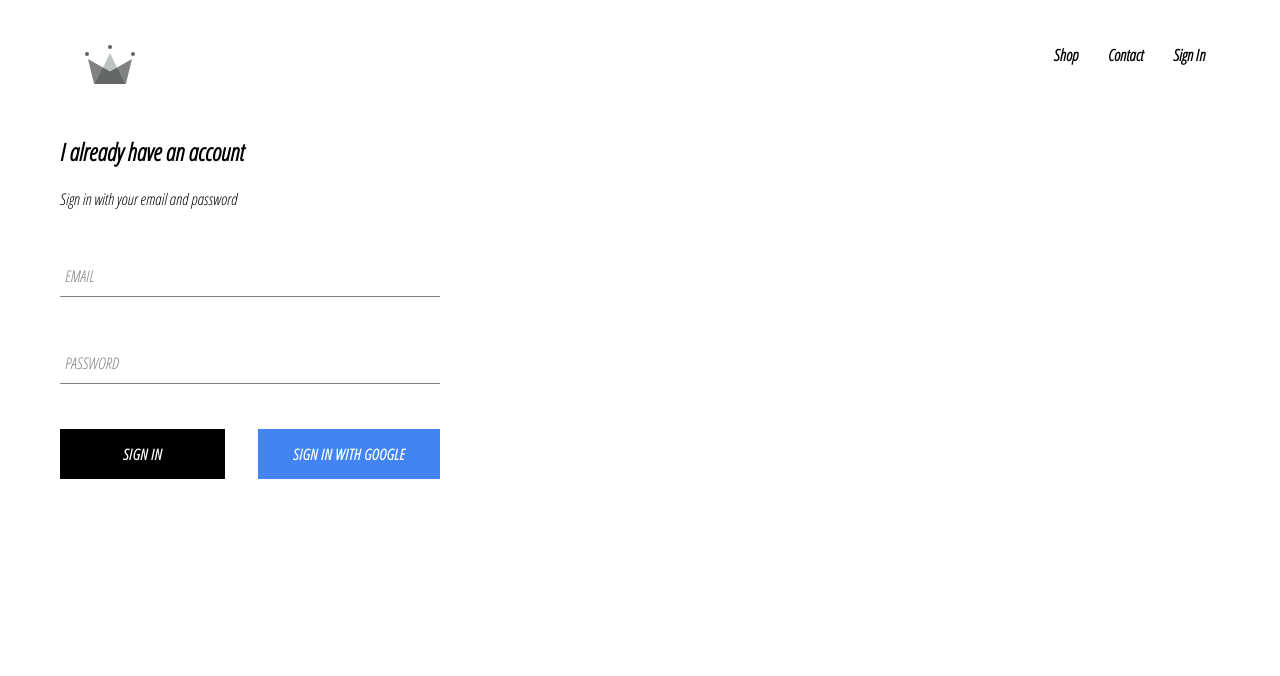
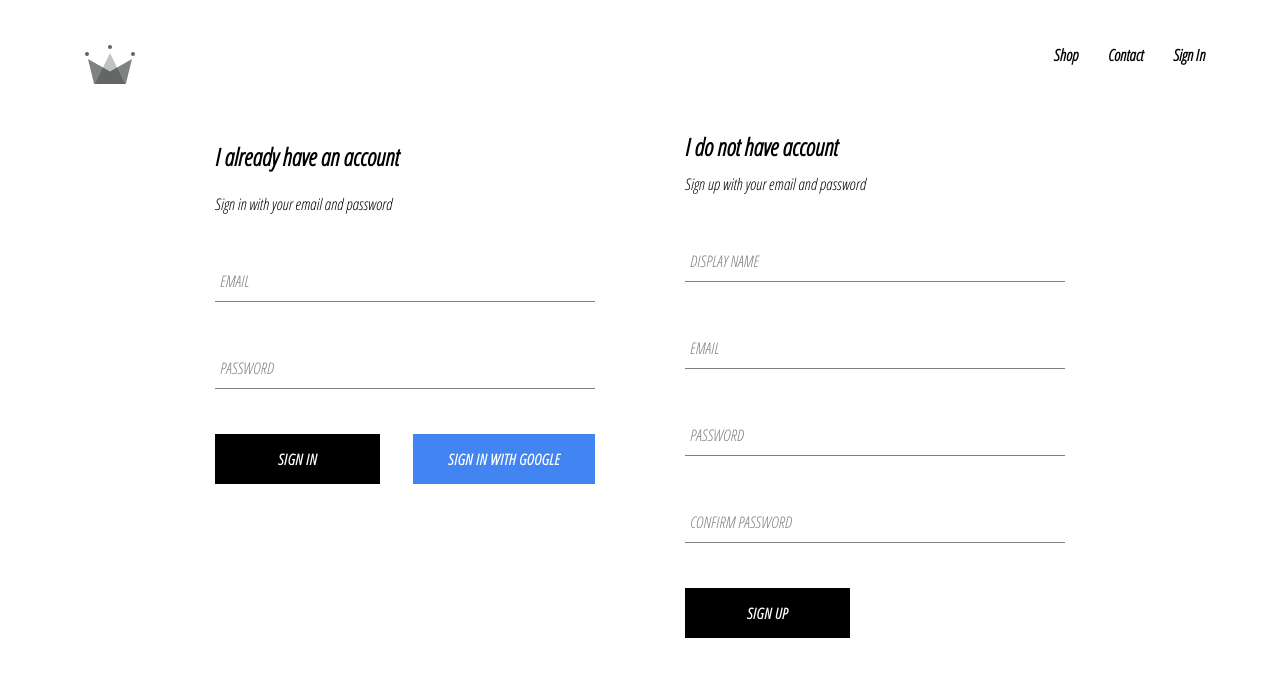
Before and after one commit to MMansourii/crown-clothing, a React (Create React App) app: page /signin in a window 1280 px wide. Shown: the top 676 px of the page. Built offline with nearby package versions, Linux system fonts and the light colour scheme; no server answers.

Commit message:
implemented firebase utils, included ability to store authenticated users into our firestore database

```diff
--- a/src/App.js
+++ b/src/App.js
@@ -5,7 +5,7 @@
 import ShopPage from './Pages/shop/shop.component';
 import Header from './Components/header/header.component';
 import SignInAndSignUpPage from './Pages/sign-in-and-sign-up/sign-in-and-sign-up.component';
-import { auth } from './firebase/firebase.utils';
+import { auth,createUserProfileDocument } from './firebase/firebase.utils';
 
 class App extends React.Component {
   constructor(){
@@ -19,11 +19,24 @@
   unsubscribeFromAuth = null ;
 
   componentDidMount(){
-   this.unsubscribeFromAuth = auth.onAuthStateChanged(user => {
-      this.setState({currentUser : user});
-      console.log(user);
+   this.unsubscribeFromAuth = auth.onAuthStateChanged(async userAuth => {
+        if(userAuth) {
+          const userRef = await createUserProfileDocument(userAuth) ;
+          userRef.onSnapshot(snapshot => {
+              this.setState({
+                currentUser:{
+                  id : snapshot.id,
+                  ...snapshot.data()
+                }
+              })
+              console.log(this.state);
+          });
+        }else{
+          this.setState({currentUser : userAuth});
+        }
     });
   }
+
   componentWillUnmount(){
     this.unsubscribeFromAuth();
   }
--- /dev/null
+++ b/src/Components/sign-up/sign-up.component.jsx
@@ -0,0 +1,93 @@
+import React,{Component} from 'react';
+
+import FormInput from '../form-input/form-input.component';
+import CustomButton from '../custom-button/custom-button.component';
+
+import { auth,createUserProfileDocument} from '../../firebase/firebase.utils';
+
+import './sign-up.styles.scss';
+
+class SignUp extends Component {
+    constructor(){
+        super();
+        this.state = {
+            displayName:'',
+            email:'',
+            password:'',
+            confirmPassword:'',
+        }
+    }
+    handleSubmit = async event =>{
+        event.preventDefault();
+        const {displayName,email,password,confirmPassword} = this.state;
+
+        if(password !== confirmPassword){
+            alert("passwords don't match");
+            return;
+        }
+        try{
+            const { user } = await auth.createUserWithEmailAndPassword(email,password);
+
+          await createUserProfileDocument(user , {displayName});
+          this.setState({
+            displayName:'',
+            email:'',
+            password:'',
+            confirmPassword:'',
+          })
+
+        }catch(error){
+            console.log(error);
+        }
+    }
+    handleChange = event =>{
+        const {name,value} = event.target
+        this.setState({[name]:value});
+    }
+    render(){
+        const {displayName,email,password,confirmPassword} = this.state;
+        return(
+            <div className='sign-up' >
+                <h2 className='title'>I do not have account</h2>
+                <span>Sign up with your email and password</span>
+                <form className='sign-up-form' onSubmit={this.handleSubmit} >
+                    <FormInput
+                    type='text'
+                    name='displayName'
+                    value ={displayName}
+                    onChange={this.handleChange}
+                    label='Display Name'
+                    required
+                    />
+                    <FormInput
+                    type='email'
+                    name='email'
+                    value ={email}
+                    onChange={this.handleChange}
+                    label='Email'
+                    required
+                    />
+                    <FormInput
+                    type='password'
+                    name='password'
+                    value ={password}
+                    onChange={this.handleChange}
+                    label='Password'
+                    required
+                    />
+                    <FormInput
+                    type='password'
+                    name='confirmPassword'
+                    value ={confirmPassword}
+                    onChange={this.handleChange}
+                    label='Confirm Password'
+                    required
+                    />
+                    <CustomButton type='submit'>SIGN UP</CustomButton>
+                </form>
+            </div>
+        );
+    }
+}
+
+export default SignUp ;
--- /dev/null
+++ b/src/Components/sign-up/sign-up.styles.scss
@@ -0,0 +1,9 @@
+.sign-up{
+    display: flex;
+    flex-direction: column;
+    width: 380px;
+
+    .title{
+        margin: 10px 0px;
+    }
+}
--- a/src/Pages/sign-in-and-sign-up/sign-in-and-sign-up.component.jsx
+++ b/src/Pages/sign-in-and-sign-up/sign-in-and-sign-up.component.jsx
@@ -1,10 +1,13 @@
 import React from 'react';
 import SignIn from '../../Components/sign-in/sign-in.component';
+import SignUp from '../../Components/sign-up/sign-up.component';
 import './sign-in-and-sign-up.styles.scss';
+
 
 const SignInAndSignUpPage = ()=> (
     <div className='sign-in-and-sign-up' >
         <SignIn />
+        <SignUp />
     </div>
 );
 
--- a/src/Pages/sign-in-and-sign-up/sign-in-and-sign-up.styles.scss
+++ b/src/Pages/sign-in-and-sign-up/sign-in-and-sign-up.styles.scss
@@ -0,0 +1,6 @@
+.sign-in-and-sign-up{
+    width: 850px;
+    display: flex;
+    justify-content: space-between;
+    margin: 30px auto;
+}
--- a/src/firebase/firebase.utils.js
+++ b/src/firebase/firebase.utils.js
@@ -12,6 +12,31 @@
     measurementId: "G-4G9DXWRSE2"
   };
 
+  export const createUserProfileDocument = async (userAuth,additionalData) =>{
+    if(!userAuth) return;
+
+    const userRef = firestore.doc(`users/${userAuth.uid}`);
+    const snapShot = await userRef.get();
+
+    if(!snapShot.exists){
+      const {displayName , email} = userAuth ;
+      const createdAt = new Date();
+
+      try{
+        await userRef.set({
+          displayName,
+          email,
+          createdAt,
+          ...additionalData
+        })
+      }
+      catch(error){
+        console.log('error creating user',error.message);
+      }
+    }
+    return userRef;
+  }
+
   firebase.initializeApp(config);
 
   export const auth = firebase.auth();
```
